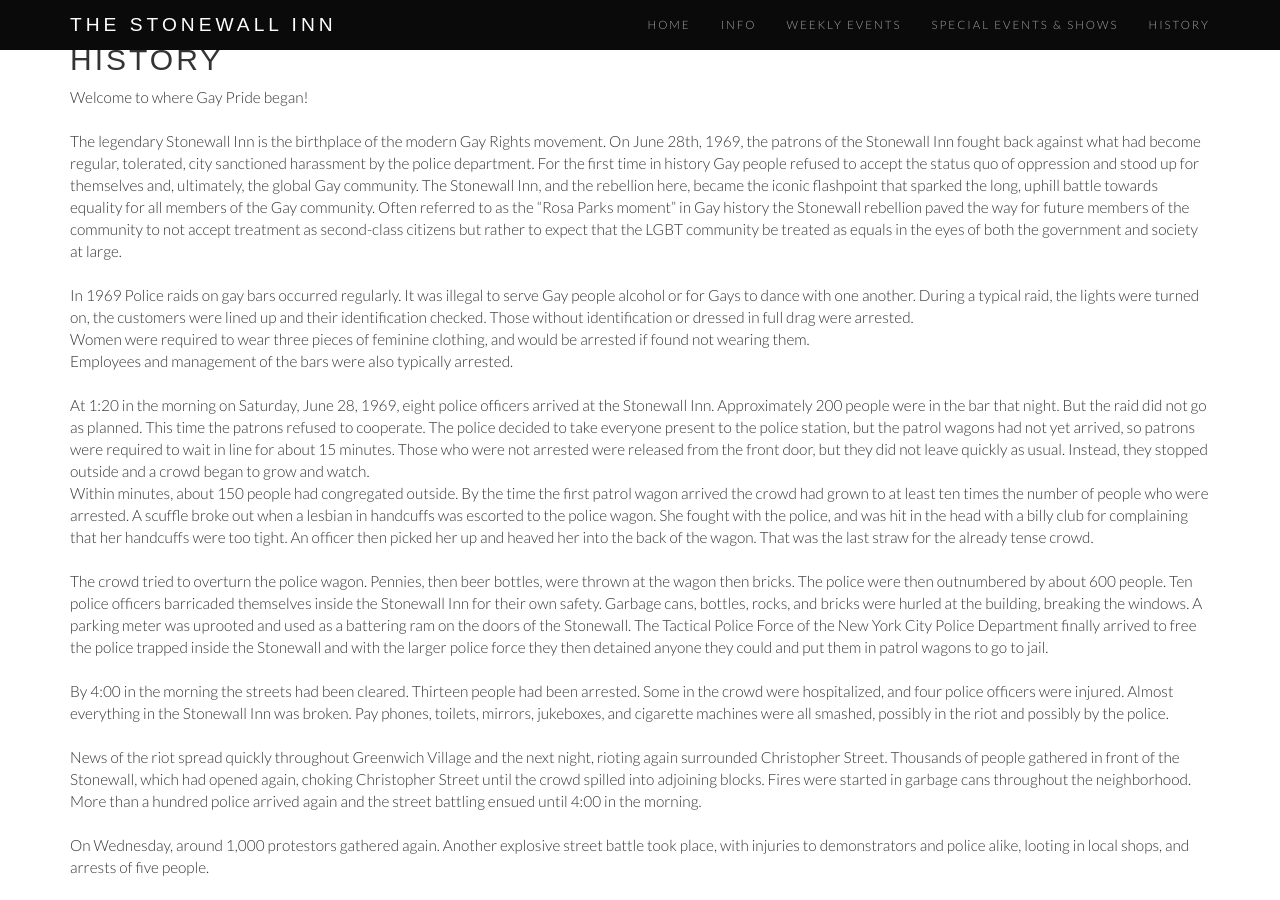
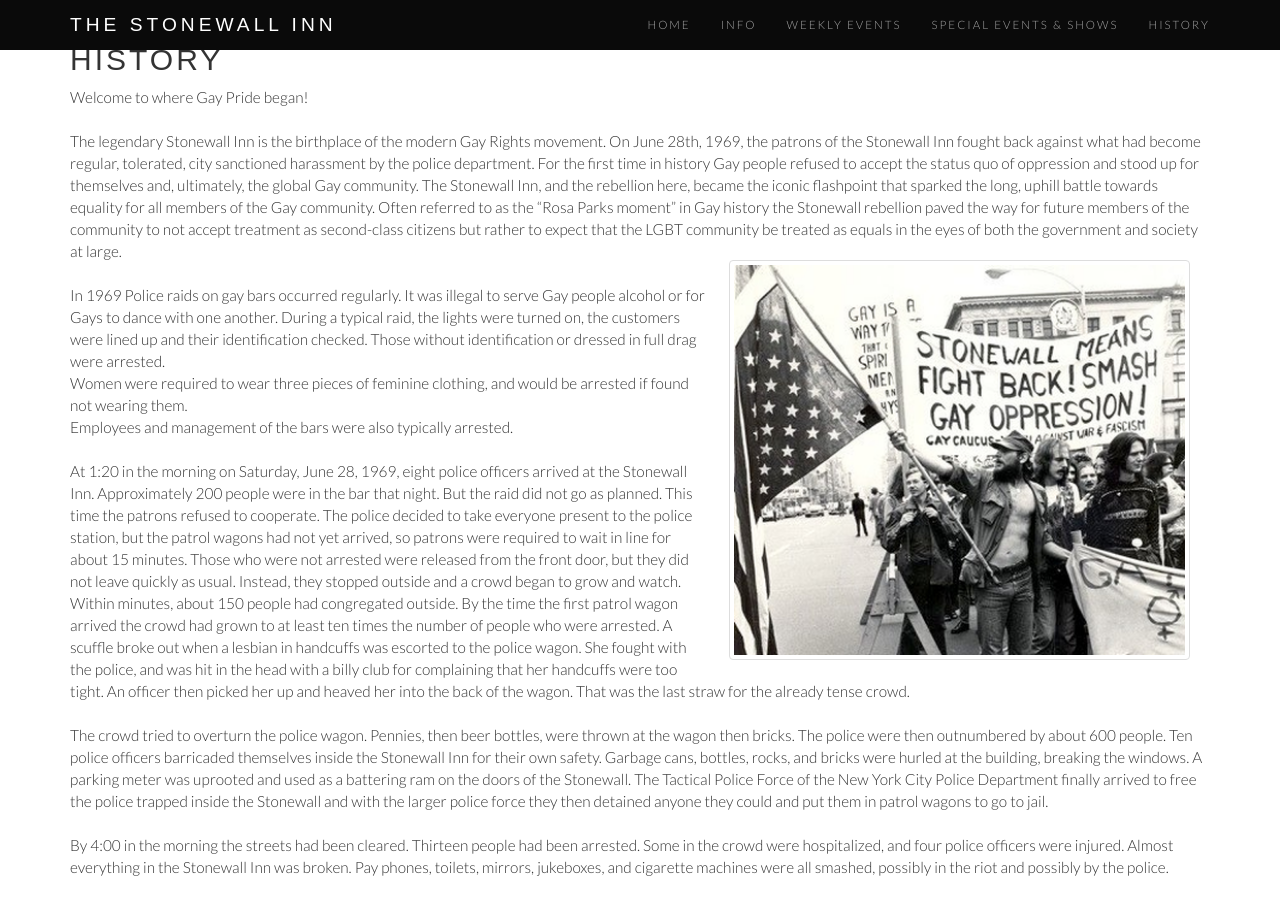
Before and after one commit to hannataylor/stonewall, a Jekyll site: the page built from index.html, in a window 1280 px wide and 900 px high, scrolled down 3549 px. Built offline with Jekyll 4.4.1, drawn with Linux system fonts in a browser that asks for light colours; nearby versions of some CDN libraries; some web fonts are replaced.

Commit message:
Add image to history section

```diff
--- a/_sass/_layout.scss
+++ b/_sass/_layout.scss
@@ -82,6 +82,13 @@
   margin-bottom: 8vh;
 }
 
+.inline-image {
+  float: right;
+  height: 400px;
+  width: auto;
+  margin: 20px;
+}
+
 /* Font Customization */
 .heading {
   font-family: $secondary-font-family;
--- a/index.html
+++ b/index.html
@@ -152,7 +152,7 @@
 <div class="container">
    <h2 class="heading history">History</h2>
    <p class="lt-text">Welcome to where Gay Pride began!<br><br>
-The legendary Stonewall Inn is the birthplace of the modern Gay Rights movement.  On June 28th, 1969, the patrons of the Stonewall Inn fought back against what had become regular, tolerated, city sanctioned harassment by the police department.  For the first time in history Gay people refused to accept the status quo of oppression and stood up for themselves and, ultimately, the global Gay community.  The Stonewall Inn, and the rebellion here, became the iconic flashpoint that sparked the long, uphill battle towards equality for all members of the Gay community.   Often referred to as the “Rosa Parks moment” in Gay history the Stonewall rebellion paved the way for future members of the community to not accept treatment as second-class citizens but rather to expect that the LGBT community be treated as equals in the eyes of both the government and society at large.<br><br>
+The legendary Stonewall Inn is the birthplace of the modern Gay Rights movement.  On June 28th, 1969, the patrons of the Stonewall Inn fought back against what had become regular, tolerated, city sanctioned harassment by the police department.  For the first time in history Gay people refused to accept the status quo of oppression and stood up for themselves and, ultimately, the global Gay community.  The Stonewall Inn, and the rebellion here, became the iconic flashpoint that sparked the long, uphill battle towards equality for all members of the Gay community.   Often referred to as the “Rosa Parks moment” in Gay history the Stonewall rebellion paved the way for future members of the community to not accept treatment as second-class citizens but rather to expect that the LGBT community be treated as equals in the eyes of both the government and society at large.<img class="inline-image img-rounded img-thumbnail" src="{{site.baseurl}}/images/stonewall2.png"><br><br>
 
 In 1969 Police raids on gay bars occurred regularly.  It was illegal to serve Gay people alcohol or for Gays to dance with one another.  During a typical raid, the lights were turned on, the customers were lined up and their identification checked. Those without identification or dressed in full drag were arrested.<br>
 Women were required to wear three pieces of feminine clothing, and would be arrested if found not wearing them.<br>
```
Also changed, not shown: images/stonewall2.png (added).
